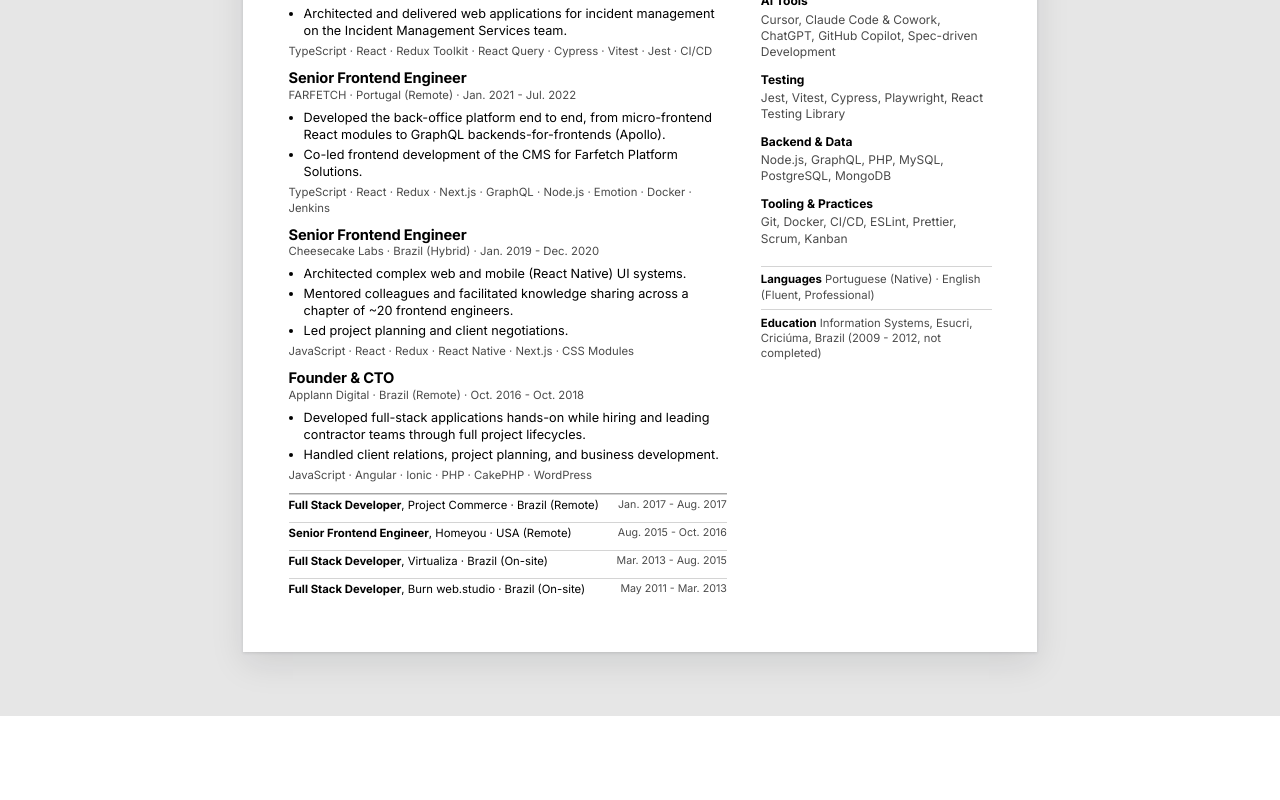
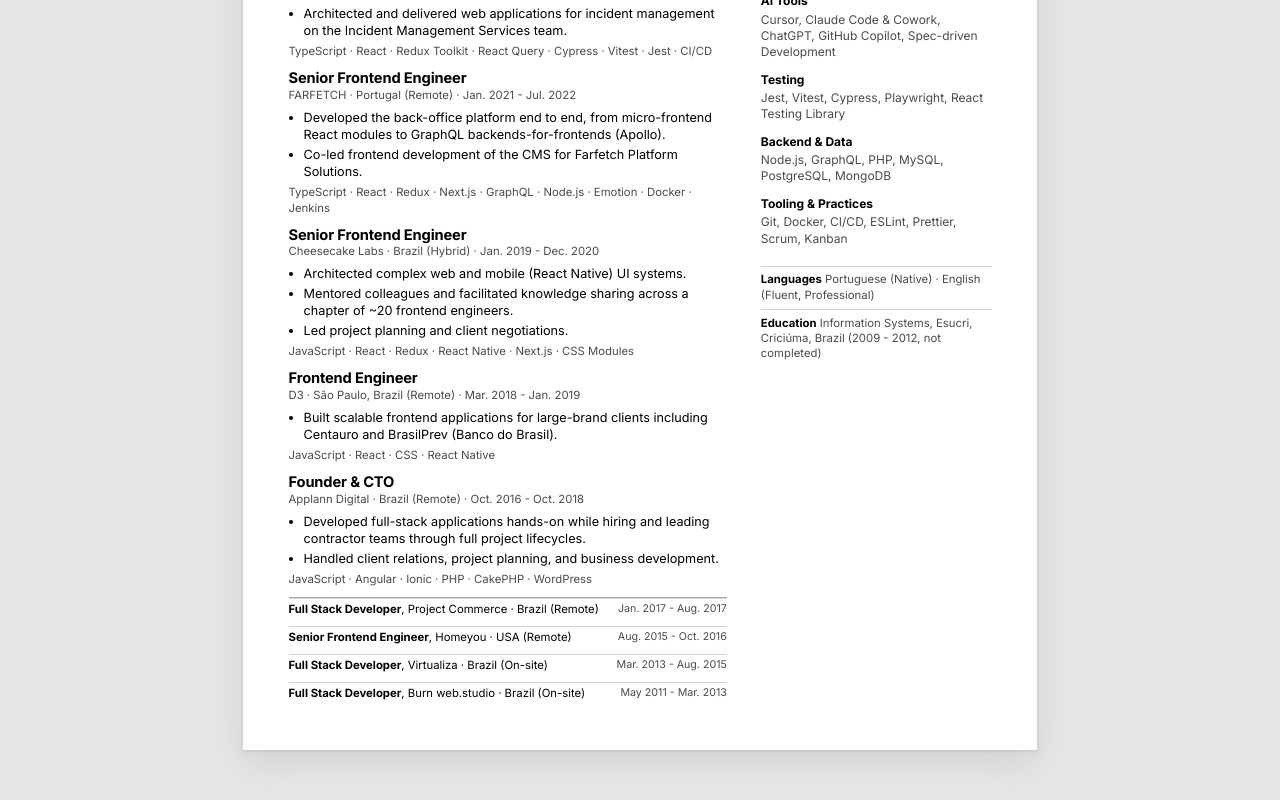
Before and after one commit to helderberto/helderberto.com, a Next.js app: page /resume in a window 1280 px wide. Shown: the part 552-1352 px from the top of the page. Before the commit the page ends 1268 px from the top, so only its background shows below. Built offline with nearby package versions, Linux system fonts and the light colour scheme.

Commit message:
feat: add D3 experience to resume

```diff
--- a/src/data/resume.ts
+++ b/src/data/resume.ts
@@ -174,6 +174,16 @@
       ],
     },
     {
+      role: 'Frontend Engineer',
+      company: 'D3',
+      location: 'São Paulo, Brazil (Remote)',
+      period: 'Mar. 2018 - Jan. 2019',
+      bullets: [
+        'Built scalable frontend applications for large-brand clients including Centauro and BrasilPrev (Banco do Brasil).',
+      ],
+      tech: ['JavaScript', 'React', 'CSS', 'React Native'],
+    },
+    {
       role: 'Founder & CTO',
       company: 'Applann Digital',
       location: 'Brazil (Remote)',
```
